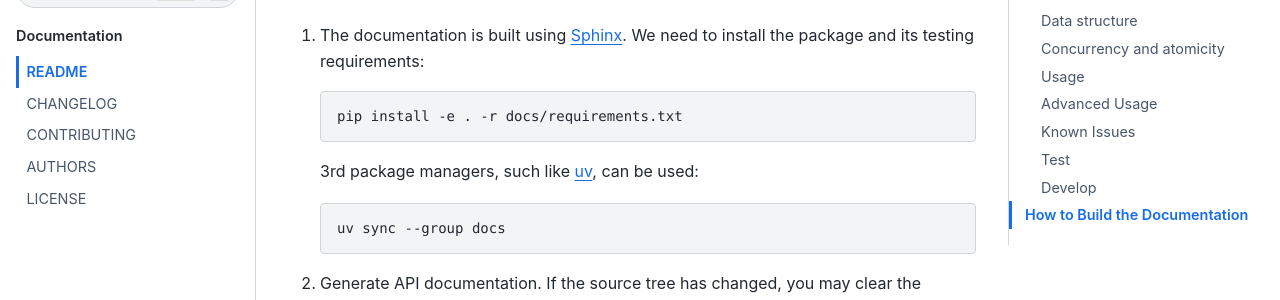
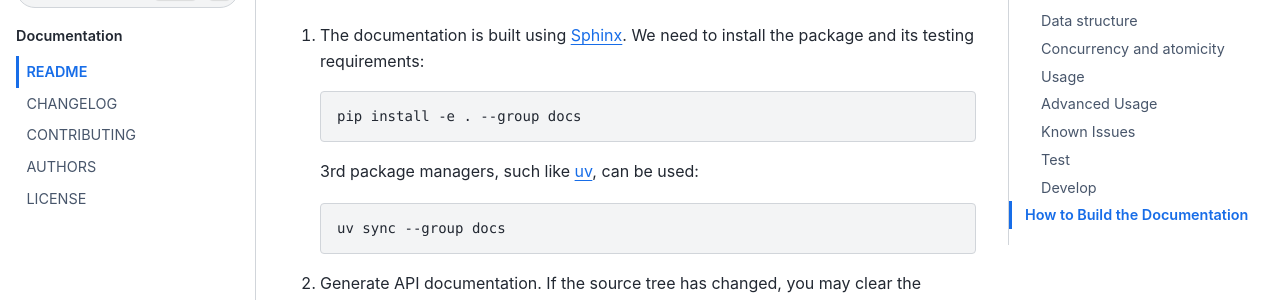
Before and after one commit to tanbro/redis_func_cache, a Sphinx documentation site: the page built from docs/README.rst, in a window 1280 px wide and 900 px high, scrolled down 31361 px. Shown: the part 152-452 px from the top of the window. Built offline with Sphinx 7.4.7 and the Sphinx Book theme 1.1.4, drawn with Linux system fonts in a browser that asks for light colours; pages that are not in the unit, such as notebooks, are missing from menus.

Commit message:
docs(readme): update pip install command for documentation build
Replace the old pip install command with the new `--group docs` option
to properly install documentation dependencies.

The previous command was installing all requirements from
`docs/requirements.txt` explicitly, but now we use the more modern
approach of specifying the dependency group directly.

```diff
--- a/docs/README.rst
+++ b/docs/README.rst
@@ -12,7 +12,7 @@ How to Build the Documentation
 
    .. code:: sh
 
-      pip install -e . -r docs/requirements.txt
+      pip install -e . --group docs
 
    3rd package managers, such like `uv`_, can be used:
 
```
